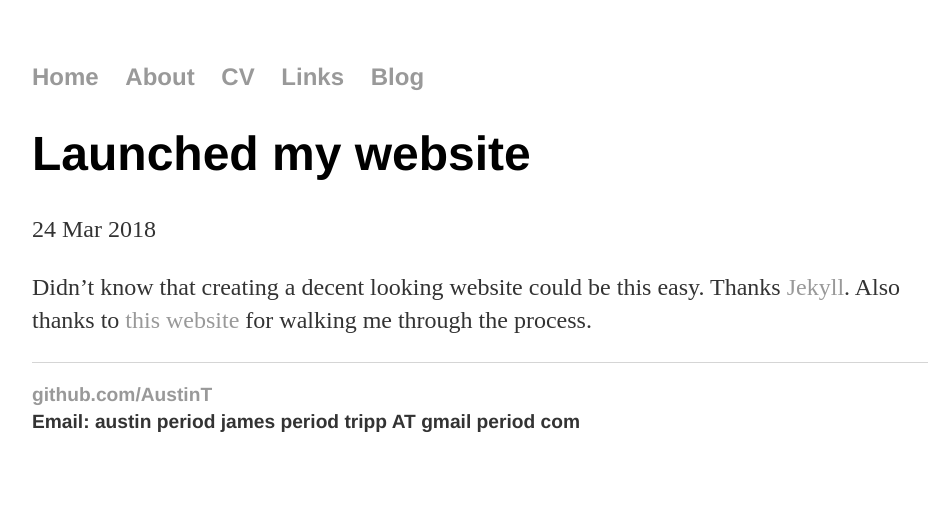
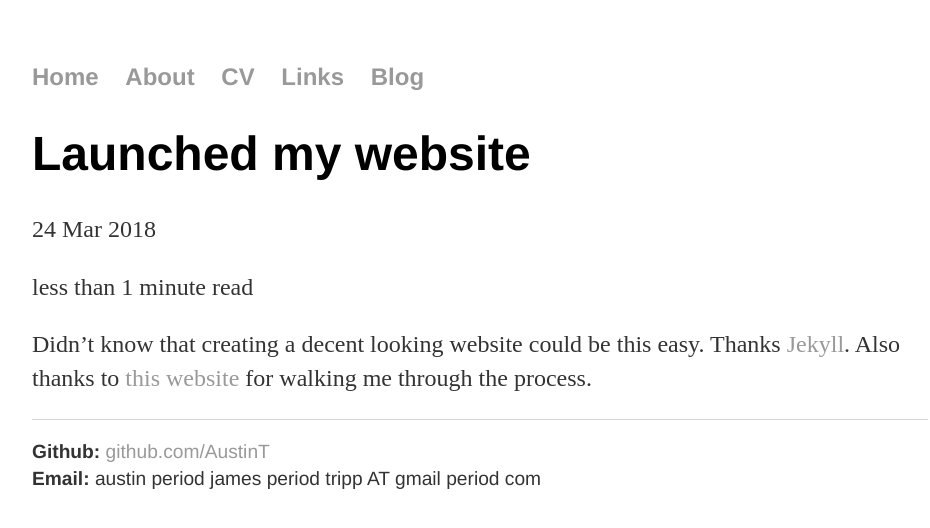
Before and after one commit to AustinT/AustinT.github.io, a Jekyll site: the page built from _posts/2018-03-24-website-launch.md, in a window 1280 px wide. Shown: the top 528 px of the page, without its empty margins (160-1090 px from the left). Built offline with Jekyll 4.4.1, drawn with Linux system fonts in a browser that asks for light colours.

Commit message:
Added read time sript (which I forgot earlier)

```diff
--- /dev/null
+++ b/_includes/read-time.html
@@ -0,0 +1,15 @@
+{% assign words_per_minute = site.words_per_minute | default: 200 %}
+
+{% if post.read_time %}
+  {% assign words = post.content | strip_html | number_of_words %}
+{% elsif page.read_time %}
+  {% assign words = page.content | strip_html | number_of_words %}
+{% endif %}
+
+{% if words < words_per_minute %}
+  {{ site.data.ui-text[site.locale].less_than | default: "less than" }} 1 {{ site.data.ui-text[site.locale].minute_read | default: "minute read" }}
+{% elsif words == words_per_minute %}
+  1 {{ site.data.ui-text[site.locale].minute_read | default: "minute read" }}
+{% else %}
+  {{ words | divided_by:words_per_minute }} {{ site.data.ui-text[site.locale].minute_read | default: "minute read" }}
+{% endif %}
--- a/_layouts/default.html
+++ b/_layouts/default.html
@@ -22,8 +22,12 @@
 			</div><!-- /.container -->
 			<footer>
 	    		<ul>
-	        		<li><a href="https://github.com/AustinT">github.com/AustinT</a></li><br>
-                    <li>Email: austin period james period tripp AT gmail period com</li>
+	        		<li>Github:
+                            <span style="font-weight:normal"><a href="https://github.com/AustinT">github.com/AustinT</a></span>
+                    </li><br>
+                    <li>Email:
+                            <span style="font-weight:normal">austin period james period tripp AT gmail period com</span>
+                    </li>
 				</ul>
 			</footer>
 		</body>
--- a/_layouts/post.html
+++ b/_layouts/post.html
@@ -7,6 +7,9 @@ layout: default
 <h1>{{ page.title }}</h1>
 <p class="meta">{{ page.date | date_to_string }}</p>
 
+<!-- This line adds expected reading time -->
+<p class="page__meta"><i class="fa fa-clock-o" aria-hidden="true"></i> {% include read-time.html %}</p>
+
 <div class="post">
   {{ content }}
 </div>
--- /dev/null
+++ b/website_todo_list.txt
@@ -0,0 +1,5 @@
+Website for blog categories: https://blog.webjeda.com/jekyll-categories/
+
+Add small post previews to posts page
+
+Maybe update your look to be like his: http://hongleixie.github.io/index.html
```
Also changed, not shown: about/index.md (+1 -1 lines), index.md (+1 -0 lines).
